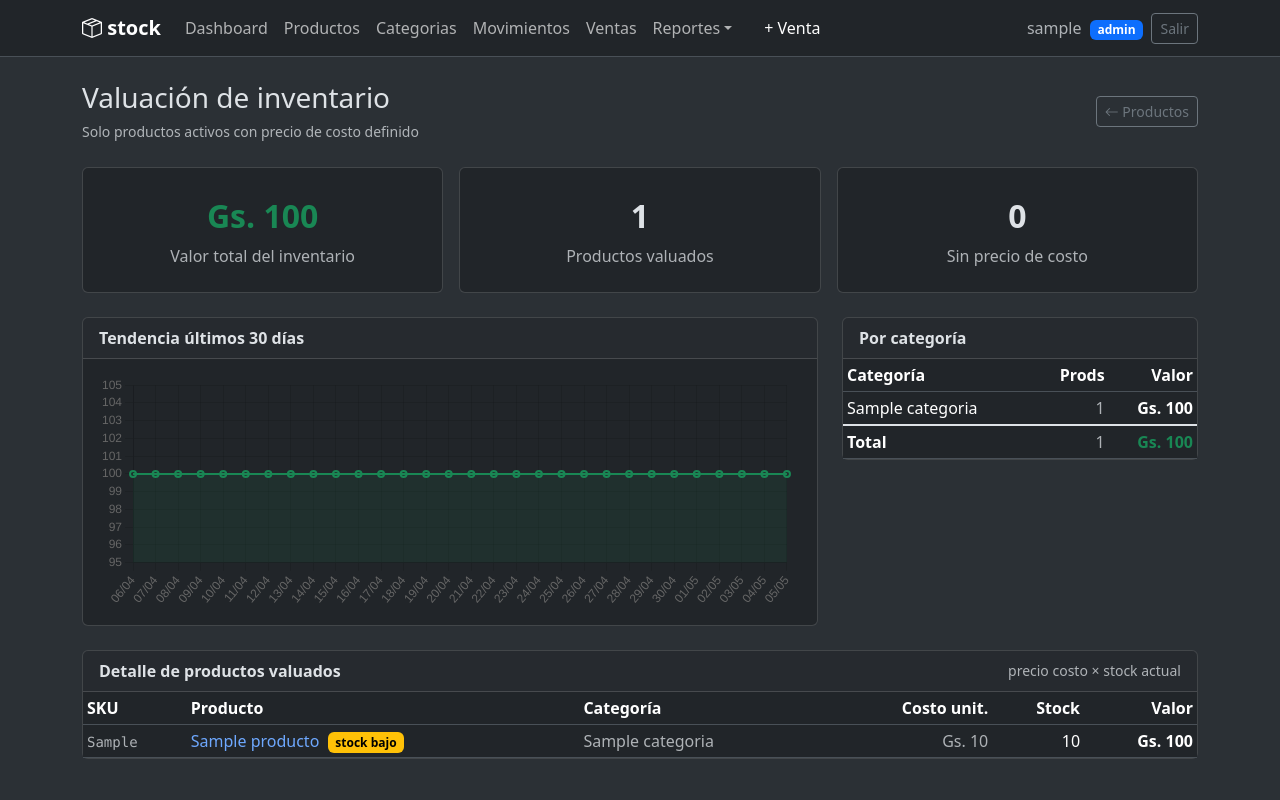
After one commit to yamilasosa166/flask-login, a Flask app: page /reportes/valuacion in a window 1280 px wide. The commit adds this page. Run offline with Flask 3, Linux system fonts and the light colour scheme; a user stored in the database is signed in; tables that the repository leaves empty hold one stand-in row (values such as "Sample post").

Commit message:
feat(reportes): módulo de reportes — valuación de inventario y alertas de stock
Agrega blueprint /reportes con dos páginas admin:
- /reportes/valuacion: valor actual por categoría + gráfico histórico 30 días (Chart.js)
- /reportes/alertas: productos en stock crítico + botón enviar email de alerta al admin

```diff
--- a/app/__init__.py
+++ b/app/__init__.py
@@ -51,9 +51,11 @@ def create_app() -> Flask:
     from .main import main_bp
     from .stock import stock_bp
     from .ventas import ventas_bp
+    from .reportes import reportes_bp
     app.register_blueprint(auth_bp)
     app.register_blueprint(main_bp)
     app.register_blueprint(stock_bp)
     app.register_blueprint(ventas_bp)
+    app.register_blueprint(reportes_bp)
 
     return app
--- a/app/templates/base.html
+++ b/app/templates/base.html
@@ -25,6 +25,15 @@
           <li class="nav-item"><a class="nav-link" href="{{ url_for('stock.categorias_list') }}">Categorias</a></li>
           <li class="nav-item"><a class="nav-link" href="{{ url_for('stock.movimientos_list') }}">Movimientos</a></li>
           <li class="nav-item"><a class="nav-link" href="{{ url_for('ventas.ventas_list') }}">Ventas</a></li>
+          {% if current_user.is_admin %}
+          <li class="nav-item dropdown">
+            <a class="nav-link dropdown-toggle" href="#" data-bs-toggle="dropdown">Reportes</a>
+            <ul class="dropdown-menu">
+              <li><a class="dropdown-item" href="{{ url_for('reportes.valuacion') }}"><i class="bi bi-graph-up me-2"></i>Valuación de inventario</a></li>
+              <li><a class="dropdown-item" href="{{ url_for('reportes.alertas') }}"><i class="bi bi-exclamation-triangle me-2"></i>Alertas de stock</a></li>
+            </ul>
+          </li>
+          {% endif %}
           <li class="nav-item"><a class="nav-link btn-sm btn btn-success text-white px-3 ms-2" href="{{ url_for('ventas.venta_nueva') }}">+ Venta</a></li>
         </ul>
         <div class="d-flex align-items-center">
@@ -58,5 +67,6 @@
   </main>
 
   <script src="https://cdn.jsdelivr.net/npm/bootstrap@5.3.3/dist/js/bootstrap.bundle.min.js"></script>
+  {% block scripts %}{% endblock %}
 </body>
 </html>
--- /dev/null
+++ b/app/templates/reportes/valuacion.html
@@ -0,0 +1,224 @@
+{% extends "base.html" %}
+{% block title %}Valuación de inventario · stock{% endblock %}
+
+{% block content %}
+<div class="d-flex justify-content-between align-items-center mb-4">
+  <div>
+    <h1 class="h3 mb-1">Valuación de inventario</h1>
+    <small class="text-body-secondary">Solo productos activos con precio de costo definido</small>
+  </div>
+  <a class="btn btn-outline-secondary btn-sm" href="{{ url_for('stock.productos_list') }}">
+    <i class="bi bi-arrow-left"></i> Productos
+  </a>
+</div>
+
+{# KPIs #}
+<div class="row g-3 mb-4">
+  <div class="col-md-4">
+    <div class="card text-center">
+      <div class="card-body py-4">
+        <div class="fs-2 fw-bold text-success">{{ total_valor|pyg }}</div>
+        <div class="text-body-secondary mt-1">Valor total del inventario</div>
+      </div>
+    </div>
+  </div>
+  <div class="col-md-4">
+    <div class="card text-center">
+      <div class="card-body py-4">
+        <div class="fs-2 fw-bold">{{ con_costo|length }}</div>
+        <div class="text-body-secondary mt-1">Productos valuados</div>
+      </div>
+    </div>
+  </div>
+  <div class="col-md-4">
+    <div class="card text-center">
+      <div class="card-body py-4">
+        <div class="fs-2 fw-bold {% if sin_costo %}text-warning{% endif %}">{{ sin_costo|length }}</div>
+        <div class="text-body-secondary mt-1">Sin precio de costo</div>
+      </div>
+    </div>
+  </div>
+</div>
+
+<div class="row g-4">
+
+  {# Gráfico histórico #}
+  <div class="col-lg-8">
+    <div class="card">
+      <div class="card-header"><strong>Tendencia últimos 30 días</strong></div>
+      <div class="card-body">
+        <canvas id="chartValuacion" height="100"></canvas>
+      </div>
+    </div>
+  </div>
+
+  {# Desglose por categoría #}
+  <div class="col-lg-4">
+    <div class="card">
+      <div class="card-header"><strong>Por categoría</strong></div>
+      {% if por_categoria %}
+      <div class="table-responsive">
+        <table class="table table-sm align-middle mb-0">
+          <thead>
+            <tr>
+              <th>Categoría</th>
+              <th class="text-end">Prods</th>
+              <th class="text-end">Valor</th>
+            </tr>
+          </thead>
+          <tbody>
+            {% for nombre, info in por_categoria %}
+            <tr>
+              <td>{{ nombre }}</td>
+              <td class="text-end text-body-secondary">{{ info.count }}</td>
+              <td class="text-end fw-semibold">{{ info.valor|pyg }}</td>
+            </tr>
+            {% endfor %}
+          </tbody>
+          <tfoot>
+            <tr class="table-group-divider">
+              <td class="fw-semibold">Total</td>
+              <td class="text-end text-body-secondary">{{ con_costo|length }}</td>
+              <td class="text-end fw-bold text-success">{{ total_valor|pyg }}</td>
+            </tr>
+          </tfoot>
+        </table>
+      </div>
+      {% else %}
+      <div class="card-body text-body-secondary">No hay productos con costo definido.</div>
+      {% endif %}
+    </div>
+  </div>
+
+  {# Tabla detalle #}
+  <div class="col-12">
+    <div class="card">
+      <div class="card-header d-flex justify-content-between align-items-center">
+        <strong>Detalle de productos valuados</strong>
+        <small class="text-body-secondary">precio costo × stock actual</small>
+      </div>
+      {% if con_costo %}
+      <div class="table-responsive">
+        <table class="table table-hover align-middle mb-0 table-sm">
+          <thead>
+            <tr>
+              <th>SKU</th>
+              <th>Producto</th>
+              <th>Categoría</th>
+              <th class="text-end">Costo unit.</th>
+              <th class="text-end">Stock</th>
+              <th class="text-end fw-semibold">Valor</th>
+            </tr>
+          </thead>
+          <tbody>
+            {% for p in con_costo %}
+            <tr>
+              <td><code class="text-body-secondary">{{ p.sku }}</code></td>
+              <td>
+                <a href="{{ url_for('stock.producto_detalle', prod_id=p.id) }}" class="text-decoration-none">
+                  {{ p.nombre }}
+                </a>
+                {% if p.stock_bajo %}<span class="badge text-bg-warning ms-1">stock bajo</span>{% endif %}
+              </td>
+              <td class="text-body-secondary">{{ p.categoria.nombre if p.categoria else '—' }}</td>
+              <td class="text-end text-body-secondary">{{ p.precio_costo|pyg }}</td>
+              <td class="text-end">{{ p.stock_actual }}</td>
+              <td class="text-end fw-semibold">{{ (p.stock_actual * p.precio_costo)|pyg }}</td>
+            </tr>
+            {% endfor %}
+          </tbody>
+        </table>
+      </div>
+      {% else %}
+      <div class="card-body text-body-secondary">No hay productos con precio de costo definido.</div>
+      {% endif %}
+    </div>
+  </div>
+
+  {# Productos sin costo #}
+  {% if sin_costo %}
+  <div class="col-12">
+    <div class="card border-warning">
+      <div class="card-header text-warning">
+        <i class="bi bi-exclamation-triangle me-1"></i>
+        <strong>{{ sin_costo|length }} producto(s) sin precio de costo — excluidos de la valuación</strong>
+      </div>
+      <div class="table-responsive">
+        <table class="table table-sm align-middle mb-0">
+          <thead><tr><th>SKU</th><th>Producto</th><th>Stock</th><th class="text-end">Acción</th></tr></thead>
+          <tbody>
+            {% for p in sin_costo %}
+            <tr>
+              <td><code class="text-body-secondary">{{ p.sku }}</code></td>
+              <td>{{ p.nombre }}</td>
+              <td>{{ p.stock_actual }}</td>
+              <td class="text-end">
+                <a class="btn btn-sm btn-outline-secondary" href="{{ url_for('stock.producto_editar', prod_id=p.id) }}">
+                  <i class="bi bi-pencil"></i> Agregar costo
+                </a>
+              </td>
+            </tr>
+            {% endfor %}
+          </tbody>
+        </table>
+      </div>
+    </div>
+  </div>
+  {% endif %}
+
+</div>
+{% endblock %}
+
+{% block scripts %}
+<script src="https://cdn.jsdelivr.net/npm/chart.js@4.4.3/dist/chart.umd.min.js"></script>
+<script>
+(function () {
+  const labels = {{ labels | tojson }};
+  const values = {{ values | tojson }};
+
+  function fmtPYG(v) {
+    return "Gs. " + Math.round(v).toLocaleString("es-PY").replace(/\./g, ".");
+  }
+
+  new Chart(document.getElementById("chartValuacion"), {
+    type: "line",
+    data: {
+      labels: labels,
+      datasets: [{
+        label: "Valor inventario",
+        data: values,
+        fill: true,
+        backgroundColor: "rgba(25, 135, 84, 0.12)",
+        borderColor: "rgb(25, 135, 84)",
+        borderWidth: 2,
+        pointRadius: 3,
+        tension: 0.3,
+      }]
+    },
+    options: {
+      responsive: true,
+      plugins: {
+        legend: { display: false },
+        tooltip: {
+          callbacks: {
+            label: ctx => fmtPYG(ctx.parsed.y)
+          }
+        }
+      },
+      scales: {
+        y: {
+          ticks: {
+            callback: v => {
+              if (v >= 1_000_000) return (v / 1_000_000).toFixed(1) + "M";
+              if (v >= 1_000) return (v / 1_000).toFixed(0) + "k";
+              return v;
+            }
+          },
+          beginAtZero: false,
+        }
+      }
+    }
+  });
+})();
+</script>
+{% endblock %}
```
Also changed, not shown: app/reportes.py (added, +135 -0 lines), app/templates/reportes/alertas.html (added, +100 -0 lines).
